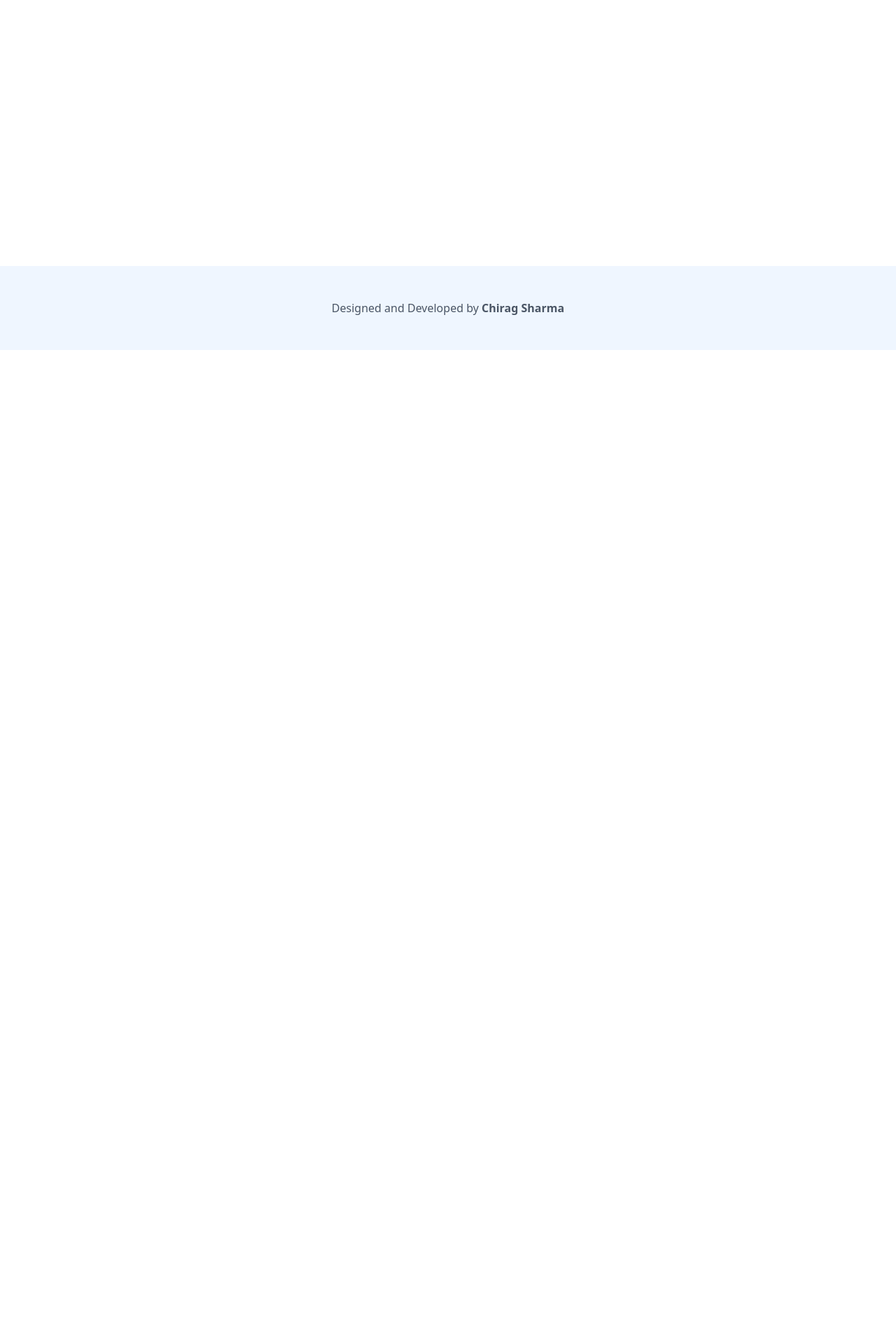
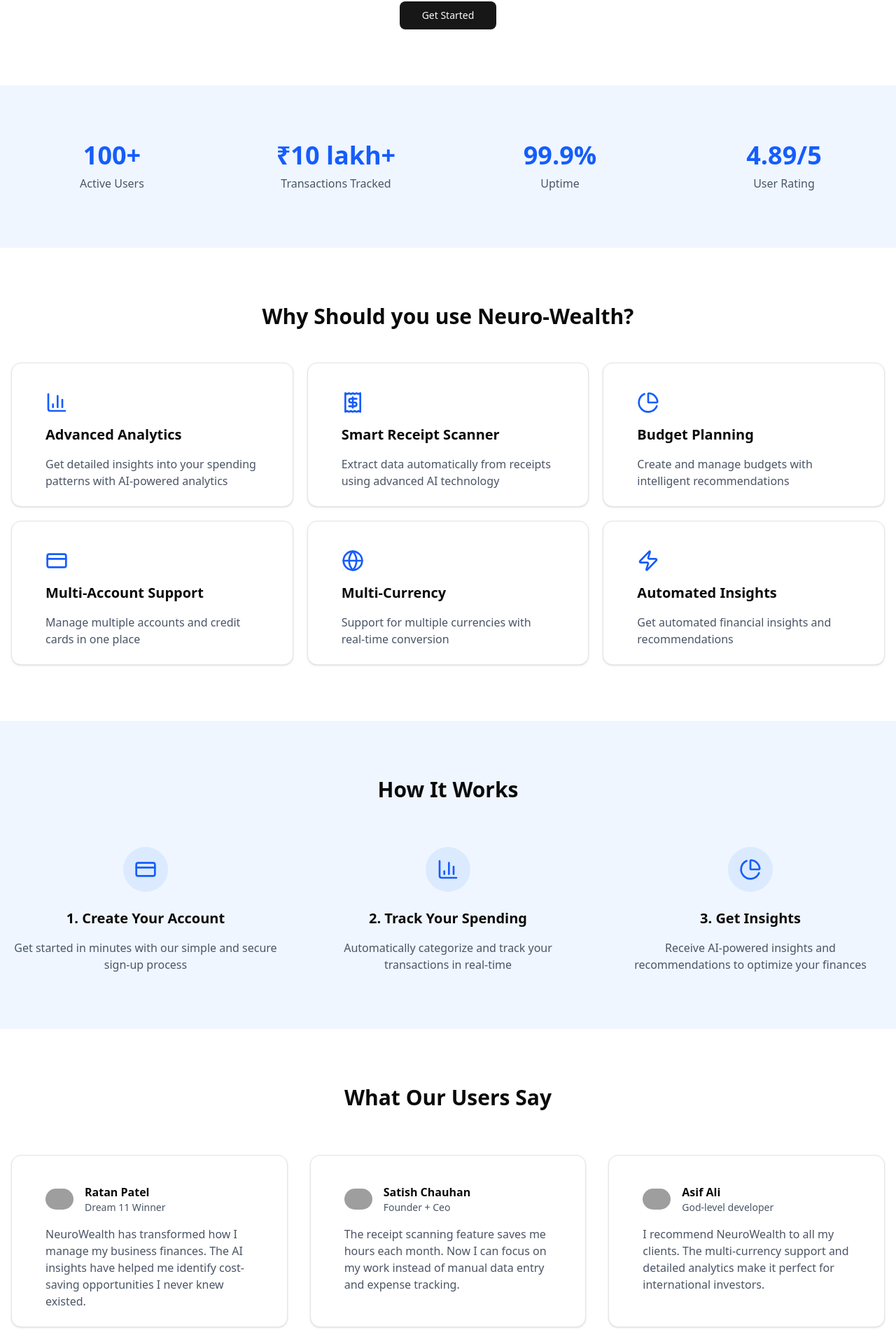
Before and after one commit to chiraagsharma24/NeuroWealth, a Next.js app: page / in a window 1280 px wide. Shown: the part 420-2340 px from the top of the page at 70% size. Before the commit the page ends 920 px from the top, so only its background shows below. Built offline with nearby package versions, Linux system fonts and the light colour scheme; no server answers; grey boxes are pictures that could not be loaded.

Commit message:
Landing Page Complete

```diff
--- a/app/globals.css
+++ b/app/globals.css
@@ -120,3 +120,14 @@
     @apply bg-background text-foreground;
   }
 }
+
+@layer utilities {
+
+  .gradient {
+    @apply bg-gradient-to-br from-blue-500 to-indigo-900 ;
+  }
+
+  .gradient-title {
+    @apply bg-gradient-to-br from-blue-500 to-indigo-900 font-extrabold tracking-tighter pr-2 pb-2 text-transparent bg-clip-text ;
+  }
+}
--- a/app/layout.js
+++ b/app/layout.js
@@ -1,7 +1,14 @@
+import { Inter } from "next/font/google";
 import { Geist, Geist_Mono } from "next/font/google";
 import "./globals.css";
 import Header from "@/components/header";
 import { ClerkProvider } from "@clerk/nextjs";
+
+const inter = Inter({
+  variable: "--font-inter",
+  subsets: ["latin"],
+  display: "swap",
+});
 
 const geistSans = Geist({
   variable: "--font-geist-sans",
@@ -23,11 +30,11 @@
     <ClerkProvider>
       <html lang="en">
         <body
-          className={`${geistSans.variable} ${geistMono.variable} antialiased`}
+          className={`${inter.variable} ${geistSans.variable} ${geistMono.variable} antialiased`}
         >
           {/* header */}
           <Header></Header>
-          <main className="min-h-screen"> {children}</main>
+          <main className="min-h-screen pt-24"> {children}</main>
           {/* footer */}
           <footer className="bg-blue-50 py-12">
             <div className="container mx-auto px-4 text-center text-gray-600">
--- a/app/page.js
+++ b/app/page.js
@@ -1,7 +1,115 @@
-import Image from "next/image";
+import HeroSection from "@/components/hero";
+import { Button } from "@/components/ui/button";
+import { Card, CardContent } from "@/components/ui/card";
+import { featuresData, howItWorksData, statsData, testimonialsData } from "@/data/landing";
+import Image from "next/image"; //1,5,21
+import Link from "next/link";
 
 export default function Home() {
   return (
-    <div>Hello</div>
+    <div className="my-5">
+      <HeroSection />
+
+      <section className="py-20 bg-blue-50">
+        <div className="container mx-auto px-4">
+          <div className="grid grid-cols-2 md:grid-cols-4 gap-8">
+            {statsData.map((statsData, index) => (
+              <div key={index} className="text-center">
+                <div className="text-4xl font-bold text-blue-600 mb-2">
+                  {statsData.value}
+                </div>
+                <div className="text-gray-600">{statsData.label}</div>
+              </div>
+            ))}
+          </div>
+        </div>
+      </section>
+
+      <section className="py-20">
+        <div className="container mx-auto px-4">
+          <h2 className="text-3xl font-bold text-center mb-12">Why Should you use Neuro-Wealth?</h2>
+          <div className="grid grid-cols-3 gap-5">
+            {featuresData.map((featuresData, index) => (
+              <Card key={index} className="p-6">
+                <CardContent className="space-y-4 pt-4">
+                  {featuresData.icon}
+                  <h3 className="text-xl font-semibold">{featuresData.title}</h3>
+                  <p className="text-gray-600">{featuresData.description}</p>
+                </CardContent>
+              </Card>
+            ))}
+          </div>
+        </div>
+      </section>
+
+      <section className="py-20 bg-blue-50">
+        <div className="container mx-auto px-4">
+          <h2 className="text-3xl font-bold text-center mb-16">How It Works</h2>
+          <div className="grid grid-cols-1 md:grid-cols-3 gap-12">
+            {howItWorksData.map((step, index) => (
+              <div key={index} className="text-center">
+                <div className="w-16 h-16 bg-blue-100 rounded-full flex items-center justify-center mx-auto mb-6">
+                  {step.icon}
+                </div>
+                <h3 className="text-xl font-semibold mb-4">{step.title}</h3>
+                <p className="text-gray-600">{step.description}</p>
+              </div>
+            ))}
+          </div>
+        </div>
+      </section>
+
+      <section id="testimonials" className="py-20">
+        <div className="container mx-auto px-4">
+          <h2 className="text-3xl font-bold text-center mb-16">
+            What Our Users Say
+          </h2>
+          <div className="grid grid-cols-1 md:grid-cols-3 gap-8">
+            {testimonialsData.map((testimonial, index) => (
+              <Card key={index} className="p-6">
+                <CardContent className="pt-4">
+                  <div className="flex items-center mb-4">
+                    <Image
+                      src={"/logo"}
+                      alt={testimonial.name}
+                      width={40}
+                      height={40}
+                      className="rounded-full"
+                    />
+                    <div className="ml-4">
+                      <div className="font-semibold">{testimonial.name}</div>
+                      <div className="text-sm text-gray-600">
+                        {testimonial.role}
+                      </div>
+                    </div>
+                  </div>
+                  <p className="text-gray-600">{testimonial.quote}</p>
+                </CardContent>
+              </Card>
+            ))}
+          </div>
+        </div>
+      </section>
+
+      <section className="py-20 bg-blue-600">
+        <div className="container mx-auto px-4 text-center">
+          <h2 className="text-3xl font-bold text-white mb-4">
+            Ready to Take Control of Your Finances?
+          </h2>
+          <p className="text-blue-100 mb-8 max-w-2xl mx-auto">
+            Join hundreds of users who are already managing their finances
+            smarter with Neuro-Wealth
+          </p>
+          <Link href="/dashboard">
+            <Button
+              size="lg"
+              className="bg-white text-blue-600 hover:bg-blue-50 "
+            >
+              Join Today
+            </Button>
+          </Link>
+        </div>
+      </section>
+    </div>
   );
 }
--- /dev/null
+++ b/components/hero.jsx
@@ -0,0 +1,28 @@
+"use client";
+
+import Link from "next/link";
+import { Button } from "./ui/button";
+
+export default function HeroSection() {
+  return (
+    <div className="pb-20 px-4">
+      <div className="container m-auto text-center">
+        <h1 className="text-5xl md:text-8xl lg:text-[105px] pb-6 gradient-title">
+          Manage your Finances <br /> with AI
+        </h1>
+        <p className="text-xl text-gray-600 mb-8 max-w-2xl mx-auto">
+          An AI-powered financial management platform that helps you track,
+          analyze, and optimize your spending with real time insights
+        </p>
+
+        <div className="flex justify-center">
+          <Link href="/dashboard">
+            <Button size="lg" className="px-8">
+              Get Started
+            </Button>
+          </Link>
+        </div>
+      </div>
+    </div>
+  );
+}
--- /dev/null
+++ b/data/landing.jsx
@@ -0,0 +1,111 @@
+import {
+    BarChart3,
+    Receipt,
+    PieChart,
+    CreditCard,
+    Globe,
+    Zap,
+  } from "lucide-react";
+
+  // Stats Data
+  export const statsData = [
+    {
+      value: "100+",
+      label: "Active Users",
+    },
+    {
+      value: " ₹10 lakh+",
+      label: "Transactions Tracked",
+    },
+    {
+      value: "99.9%",
+      label: "Uptime",
+    },
+    {
+      value: "4.89/5",
+      label: "User Rating",
+    },
+  ];
+
+  // Features Data
+  export const featuresData = [
+    {
+      icon: <BarChart3 className="h-8 w-8 text-blue-600" />,
+      title: "Advanced Analytics",
+      description:
+        "Get detailed insights into your spending patterns with AI-powered analytics",
+    },
+    {
+      icon: <Receipt className="h-8 w-8 text-blue-600" />,
+      title: "Smart Receipt Scanner",
+      description:
+        "Extract data automatically from receipts using advanced AI technology",
+    },
+    {
+      icon: <PieChart className="h-8 w-8 text-blue-600" />,
+      title: "Budget Planning",
+      description: "Create and manage budgets with intelligent recommendations",
+    },
+    {
+      icon: <CreditCard className="h-8 w-8 text-blue-600" />,
+      title: "Multi-Account Support",
+      description: "Manage multiple accounts and credit cards in one place",
+    },
+    {
+      icon: <Globe className="h-8 w-8 text-blue-600" />,
+      title: "Multi-Currency",
+      description: "Support for multiple currencies with real-time conversion",
+    },
+    {
+      icon: <Zap className="h-8 w-8 text-blue-600" />,
+      title: "Automated Insights",
+      description: "Get automated financial insights and recommendations",
+    },
+  ];
+
+  // How It Works Data
+  export const howItWorksData = [
+    {
+      icon: <CreditCard className="h-8 w-8 text-blue-600" />,
+      title: "1. Create Your Account",
+      description:
+        "Get started in minutes with our simple and secure sign-up process",
+    },
+    {
+      icon: <BarChart3 className="h-8 w-8 text-blue-600" />,
+      title: "2. Track Your Spending",
+      description:
+        "Automatically categorize and track your transactions in real-time",
+    },
+    {
+      icon: <PieChart className="h-8 w-8 text-blue-600" />,
+      title: "3. Get Insights",
+      description:
+        "Receive AI-powered insights and recommendations to optimize your finances",
+    },
+  ];
+
+  // Testimonials Data
+  export const testimonialsData = [
+    {
+      name: "Ratan Patel",
+      role: "Dream 11 Winner",
+      image: "https://randomuser.me/api/portraits/men/75.jpg",
+      quote:
+        "NeuroWealth has transformed how I manage my business finances. The AI insights have helped me identify cost-saving opportunities I never knew existed.",
+    },
+    {
+      name: "Satish Chauhan",
+      role: "Founder + Ceo",
+      image: "https://randomuser.me/api/portraits/men/75.jpg",
+      quote:
+        "The receipt scanning feature saves me hours each month. Now I can focus on my work instead of manual data entry and expense tracking.",
+    },
+    {
+      name: "Asif Ali",
+      role: "God-level developer",
+      image: "https://randomuser.me/api/portraits/men/74.jpg",
+      quote:
+        "I recommend NeuroWealth to all my clients. The multi-currency support and detailed analytics make it perfect for international investors.",
+    },
+  ];
```
